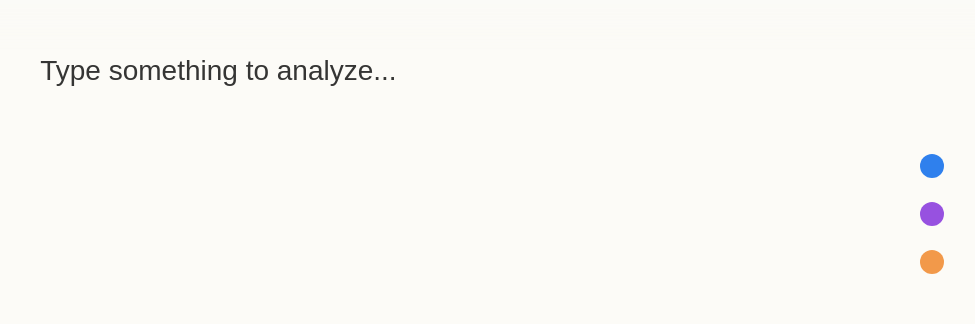
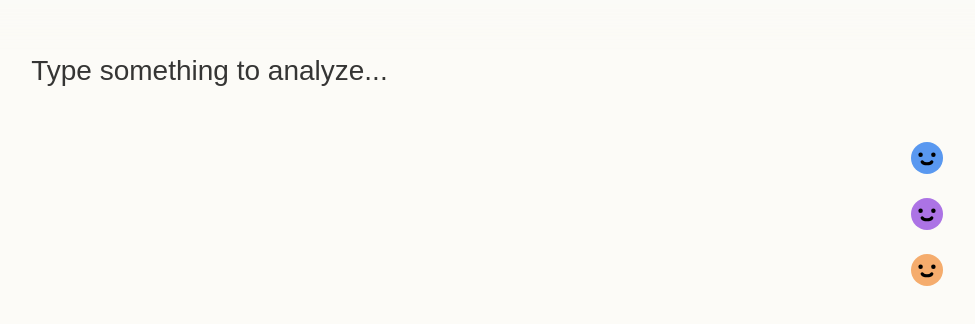
Before and after one commit to merryvj/llm-daemons, a React (Create React App) app: page / in a window 1280 px wide. Shown: the part 186-510 px from the top of the page, without its empty margins (119-1094 px from the left). Built offline with nearby package versions, Linux system fonts and the light colour scheme; a web font is replaced by a local one.

Commit message:
there are faces!!!

```diff
--- a/src/components/Daemons/Daemons.jsx
+++ b/src/components/Daemons/Daemons.jsx
@@ -1,4 +1,4 @@
-import React from 'react'
+import React, {useState} from 'react'
 import styles from './daemons.module.css'
 
 const options = [
@@ -22,11 +22,26 @@ const options = [
     },
 ]
 function Daemons({onSelect}) {
+    const [active, setActive] = useState(null);
+
+    const handleClick = (option) => {
+        onSelect(option)
+    }
+
   return (
     <div className={styles.wrapper}>
         {options.map((option, i) => (
-            <div key={i} className={styles.option} onClick={() => onSelect(option)}>
-                <div className={styles.icon} style={{background: `rgb(${option.color})`}}/>
+            <div key={i} className={styles.option} onClick={() => handleClick(option)}>
+                <div className={styles.icon} style={{"--color": option.color}}>
+                    <div className={styles.face}>
+                        <svg viewBox="0 0 100 100">
+                            <circle cx="30" cy="40" r="7" />
+                            <circle cx="70" cy="40" r="7" />
+                            <path d="M 35 62 C 40 70, 60 70, 65 62" stroke="black" strokeWidth={10} strokeLinecap='round' fill="transparent"/>
+
+                        </svg>
+                    </div>
+                </div>
                 <span className={styles.label} style={{color: `rgb(${option.color})`}}>{option.title}</span>
             </div>
 
--- a/src/components/Daemons/daemons.module.css
+++ b/src/components/Daemons/daemons.module.css
@@ -11,15 +11,19 @@
 .option {
     display: flex;
     align-items: center;
-    gap: 10px;
+    gap: 12px;
 }
 
 .icon {
-    height: 24px;
-    width: 24px;
-    background-color: aquamarine;
+    height: 32px;
+    width: 32px;
+    background-color: rgba(var(--color), 0.8);
     border-radius: 100%;
     transition: 0.2s all;
+}
+
+.option:hover > .icon {
+    background-color: rgba(var(--color), 1);
 }
 
 .option:hover > .label {
@@ -35,9 +39,16 @@
     display: block;
     opacity: 0;
     transform: scale(0.9);
+    font-size: 18px;
     transition: 0.2s all;
     text-transform: uppercase;
     letter-spacing: 0.05em;
     font-weight: bold;
 
 }
+
+.face {
+    width: inherit;
+    height: inherit;
+    position: relative;
+}
```
